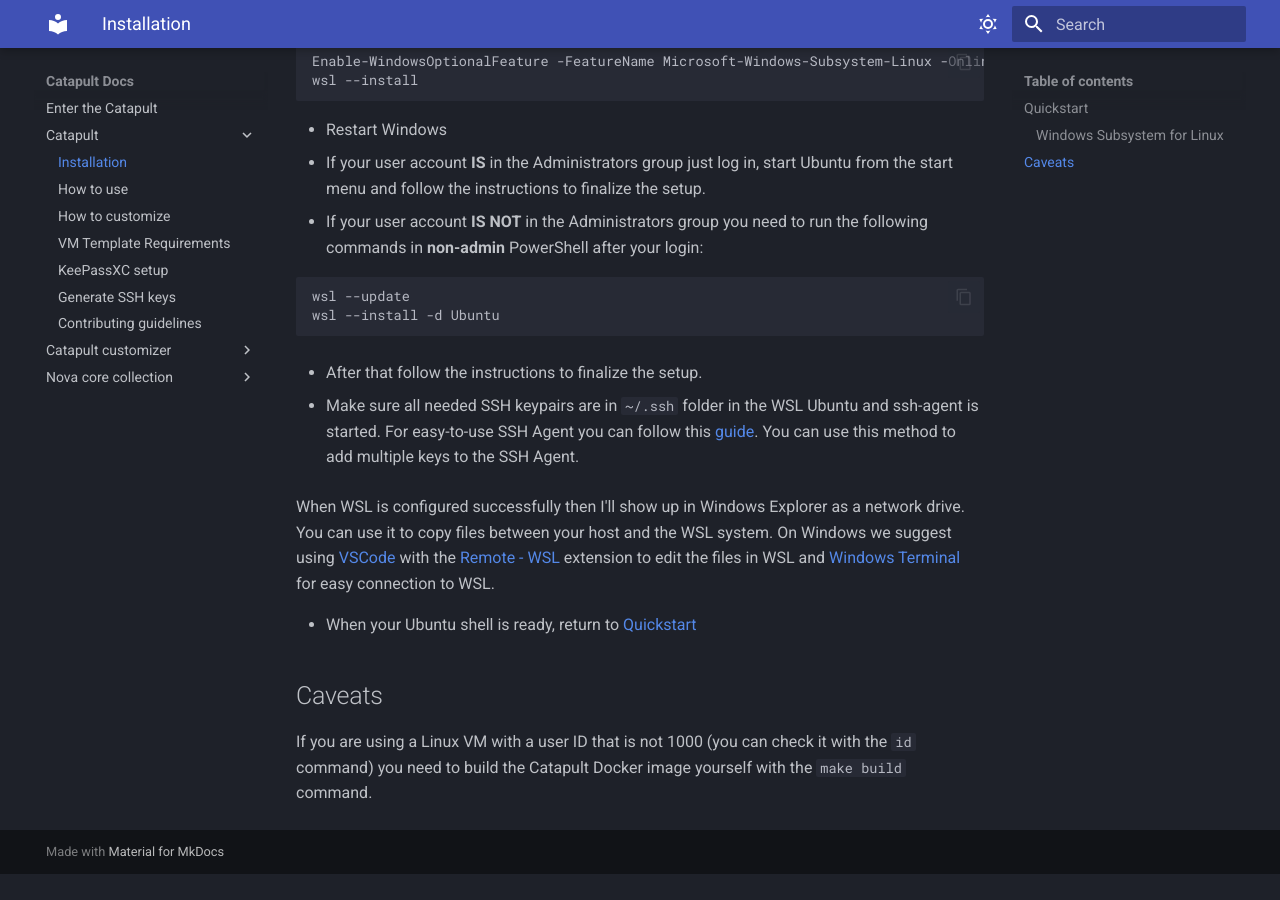
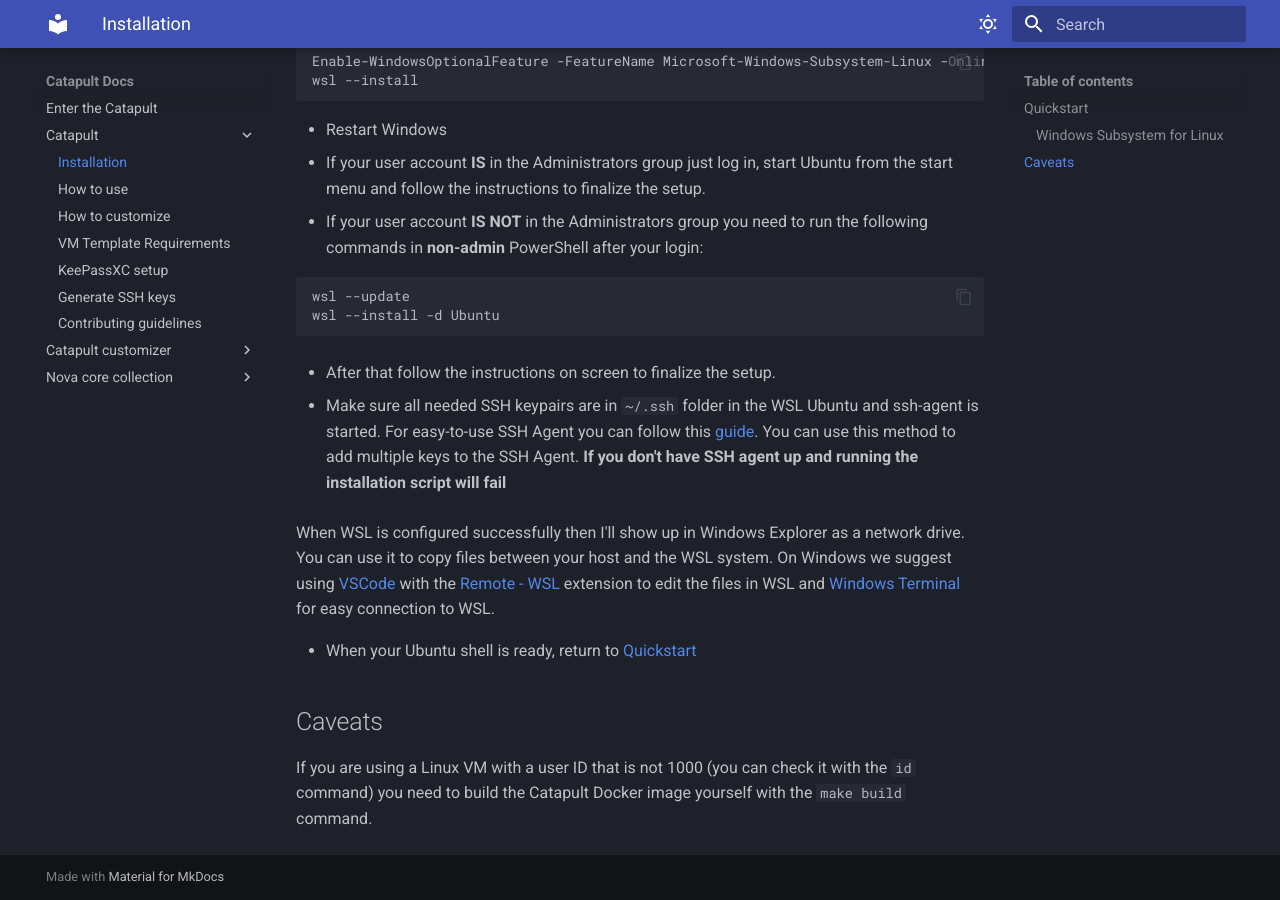
Before and after one commit to ClarifiedSecurity/catapult-docs, an MkDocs documentation site: the page built from docs/catapult/01-installation.md, in a window 1280 px wide and 900 px high, scrolled down 849 px. Built offline with MkDocs 1.6.1 and Material for MkDocs 9.7.7, drawn with Linux system fonts in a browser that asks for light colours; before the commit the page ends 1723 px from its top, so only the background shows below that.

Commit message:
CatapultBot update docs

````diff
--- a/docs/catapult/01-installation.md
+++ b/docs/catapult/01-installation.md
@@ -36,9 +36,9 @@ wsl --update
 wsl --install -d Ubuntu
 ```
 
-- After that follow the instructions to finalize the setup.
+- After that follow the instructions on screen to finalize the setup.
 
-- Make sure all needed SSH keypairs are in `~/.ssh` folder in the WSL Ubuntu and ssh-agent is started. For easy-to-use SSH Agent you can follow this [guide](https://esc.sh/blog/ssh-agent-windows10-wsl2/). You can use this method to add multiple keys to the SSH Agent.
+- Make sure all needed SSH keypairs are in `~/.ssh` folder in the WSL Ubuntu and ssh-agent is started. For easy-to-use SSH Agent you can follow this [guide](https://esc.sh/blog/ssh-agent-windows10-wsl2/). You can use this method to add multiple keys to the SSH Agent. **If you don't have SSH agent up and running the installation script will fail**
 
 When WSL is configured successfully then I'll show up in Windows Explorer as a network drive. You can use it to copy files between your host and the WSL system. On Windows we suggest using [VSCode](https://code.visualstudio.com/) with the [Remote - WSL](https://marketplace.visualstudio.com/items?itemName=ms-vscode-remote.remote-wsl) extension to edit the files in WSL and [Windows Terminal](https://learn.microsoft.com/en-us/windows/terminal/install) for easy connection to WSL.
 
````
Also changed, not shown: docs/catapult/02-how-to-use.md (+1 -1 lines), docs/catapult/04-template-requirements.md (+4 -0 lines), docs/nova-core-collection/gather_facts.md (added, +24 -0 lines).
